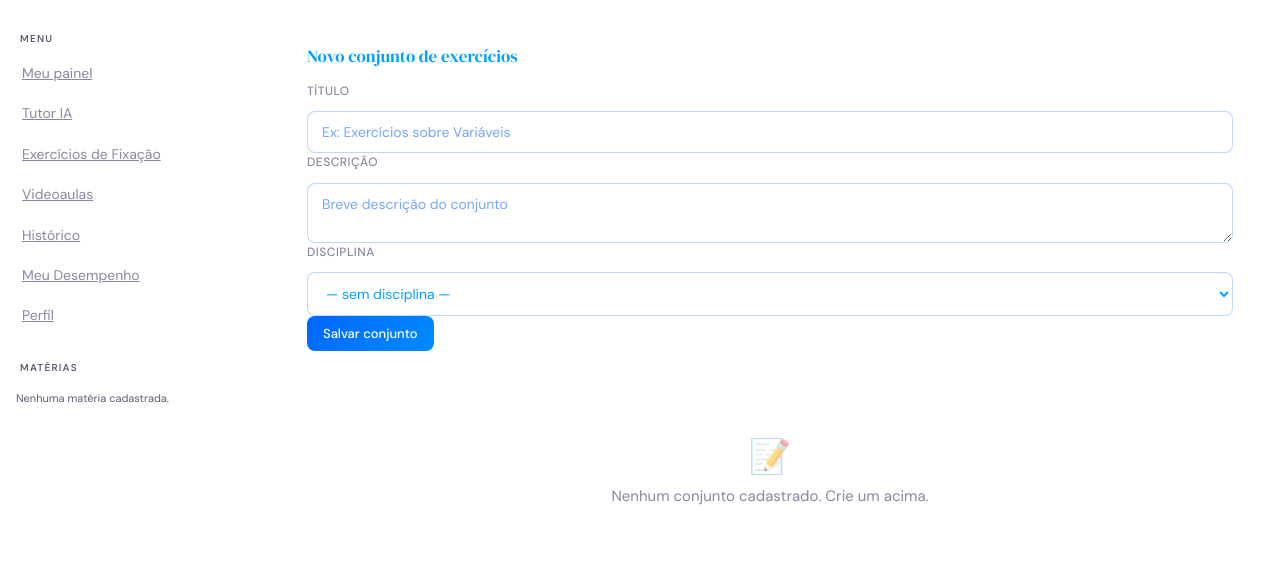
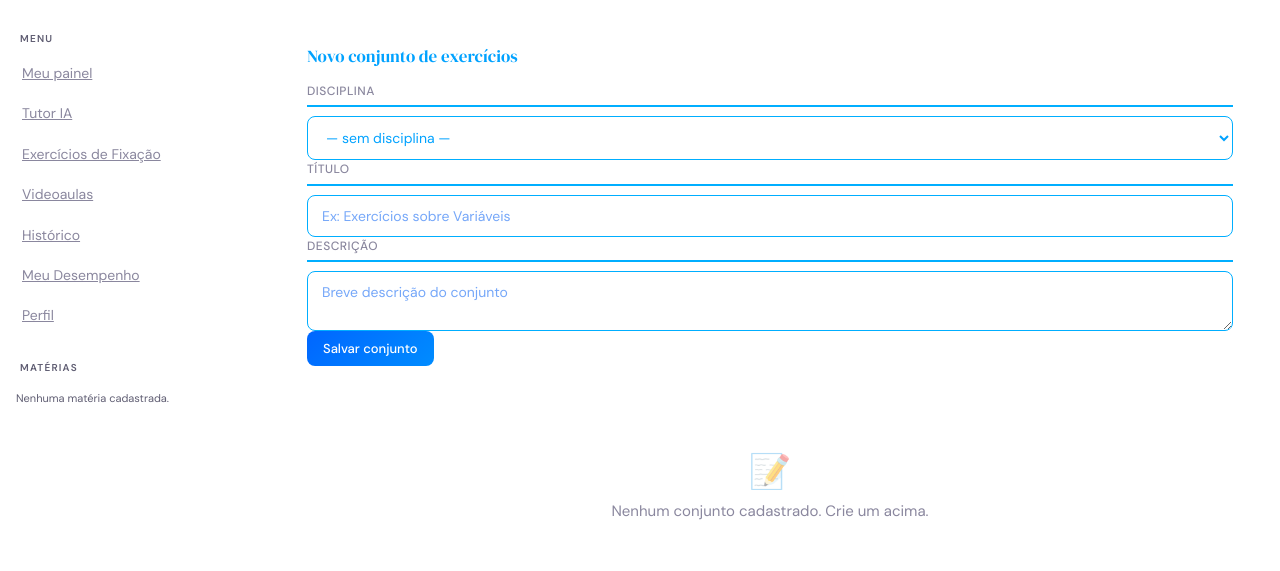
Before and after one commit to projetoecossistemaunilasalle/tutores_inteligentes, a Django app: template src/frontend/templates/professor/quizzes.html in a window 1280 px wide. Shown: the part 62-633 px from the top of the page. Run offline with Django 5.2, Linux system fonts and the light colour scheme; the template is opened without the code that fills it, so the values that code supplies are empty.

Commit message:
Ajusta campos e seleção de disciplina

```diff
--- a/src/frontend/static/css/app.css
+++ b/src/frontend/static/css/app.css
@@ -136,20 +136,20 @@
 
   /* Form */
   .login-form { display: flex; flex-direction: column; gap: 14px; }
-  .form-group { display: flex; flex-direction: column; gap: 6px; }
+  .form-group { display: flex; flex-direction: column; gap: 9px; }
   .form-label {
     font-size: 12px; font-weight: 500; color: var(--muted); letter-spacing: 0.04em;
-    text-transform: uppercase; padding-bottom: 4px;
+    text-transform: uppercase; padding-bottom: 4px; border-bottom: 2px solid var(--accent2);
   }
   .form-input {
     padding: 11px 14px; background: var(--surface2);
-    border: 1px solid rgba(0, 102, 255, 0.25);
+    border: 1px solid var(--accent2);
     border-radius: var(--radius-sm);
     color: var(--text); font-size: 14px; font-family: var(--font-body);
     outline: none; transition: border-color 0.2s;
     width: 100%;
   }
-  .form-input:focus { border-color: rgba(0, 247, 255, 0.6); }
+  .form-input:focus { border-color: var(--accent); box-shadow: 0 0 0 1px var(--accent); }
   .form-input.error { border-color: rgba(248,113,113,0.6); }
   .form-input::placeholder { color: #3b82f6; opacity: 0.7; }
 
@@ -538,10 +538,10 @@
   .input-bar { padding: 14px 28px 18px; border-top: 1px solid var(--border); background: var(--surface); flex-shrink: 0; }
   .input-wrap {
     display: flex; align-items: flex-end; gap: 10px;
-    background: var(--surface2); border: 1px solid var(--border2);
+    background: var(--surface2); border: 1px solid var(--accent2);
     border-radius: var(--radius); padding: 10px 12px; transition: border-color 0.2s;
   }
-  .input-wrap:focus-within { border-color: rgba(252, 252, 252, 0.966); }
+  .input-wrap:focus-within { border-color: var(--accent); }
   #userInput {
     flex: 1; background: transparent; border: none; outline: none;
     color: var(--text); font-size: 14px; font-family: var(--font-body);
--- a/src/frontend/templates/professor/quizzes.html
+++ b/src/frontend/templates/professor/quizzes.html
@@ -10,14 +10,6 @@
       {% csrf_token %}
       <input type="hidden" name="acao" value="criar_quiz" />
       <div class="form-group">
-        <label class="form-label">Título</label>
-        <input class="form-input" name="titulo" required placeholder="Ex: Exercícios sobre Variáveis" />
-      </div>
-      <div class="form-group">
-        <label class="form-label">Descrição</label>
-        <textarea class="form-input" name="descricao" rows="2" placeholder="Breve descrição do conjunto"></textarea>
-      </div>
-      <div class="form-group">
         <label class="form-label">Disciplina</label>
         <select class="form-input" name="disciplina">
           <option value="">— sem disciplina —</option>
@@ -25,6 +17,14 @@
           <option value="{{ d.id }}">{{ d.nome }}</option>
           {% endfor %}
         </select>
+      </div>
+      <div class="form-group">
+        <label class="form-label">Título</label>
+        <input class="form-input" name="titulo" required placeholder="Ex: Exercícios sobre Variáveis" />
+      </div>
+      <div class="form-group">
+        <label class="form-label">Descrição</label>
+        <textarea class="form-input" name="descricao" rows="2" placeholder="Breve descrição do conjunto"></textarea>
       </div>
       <button class="btn btn-primary" type="submit">Salvar conjunto</button>
     </form>
```
